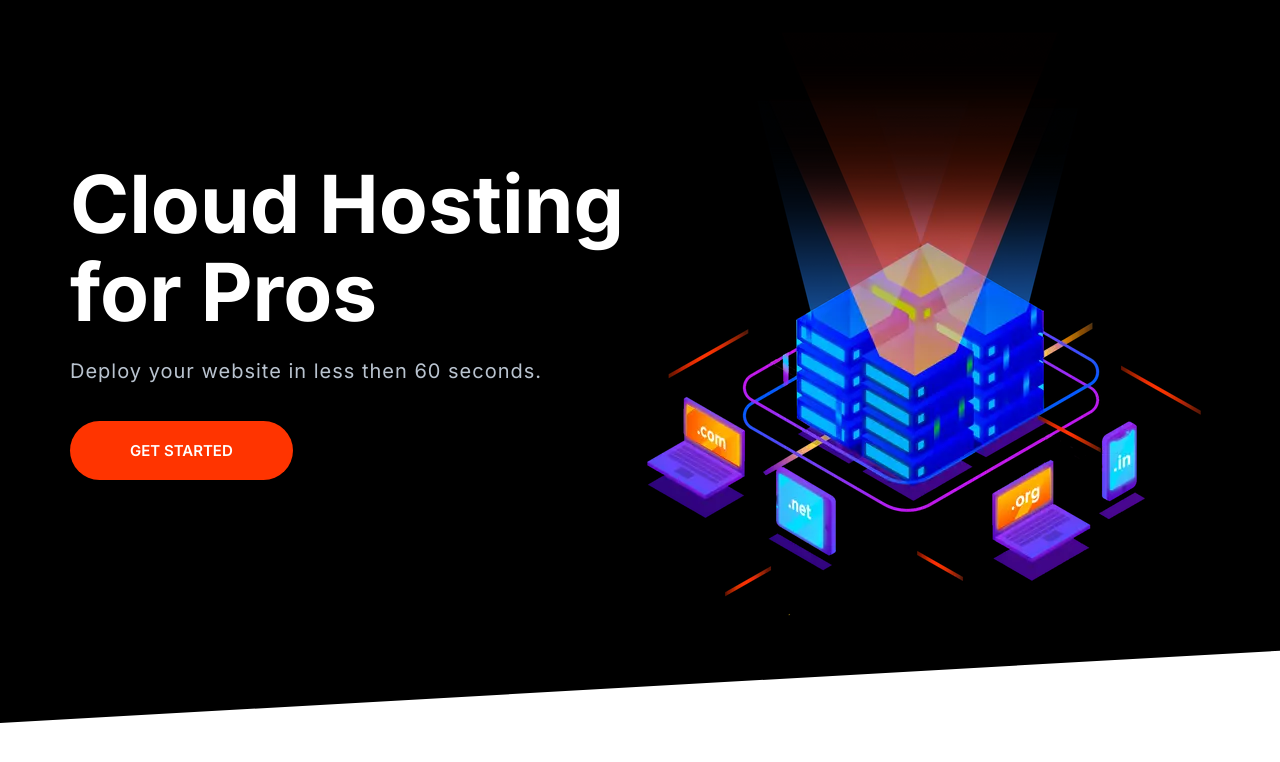
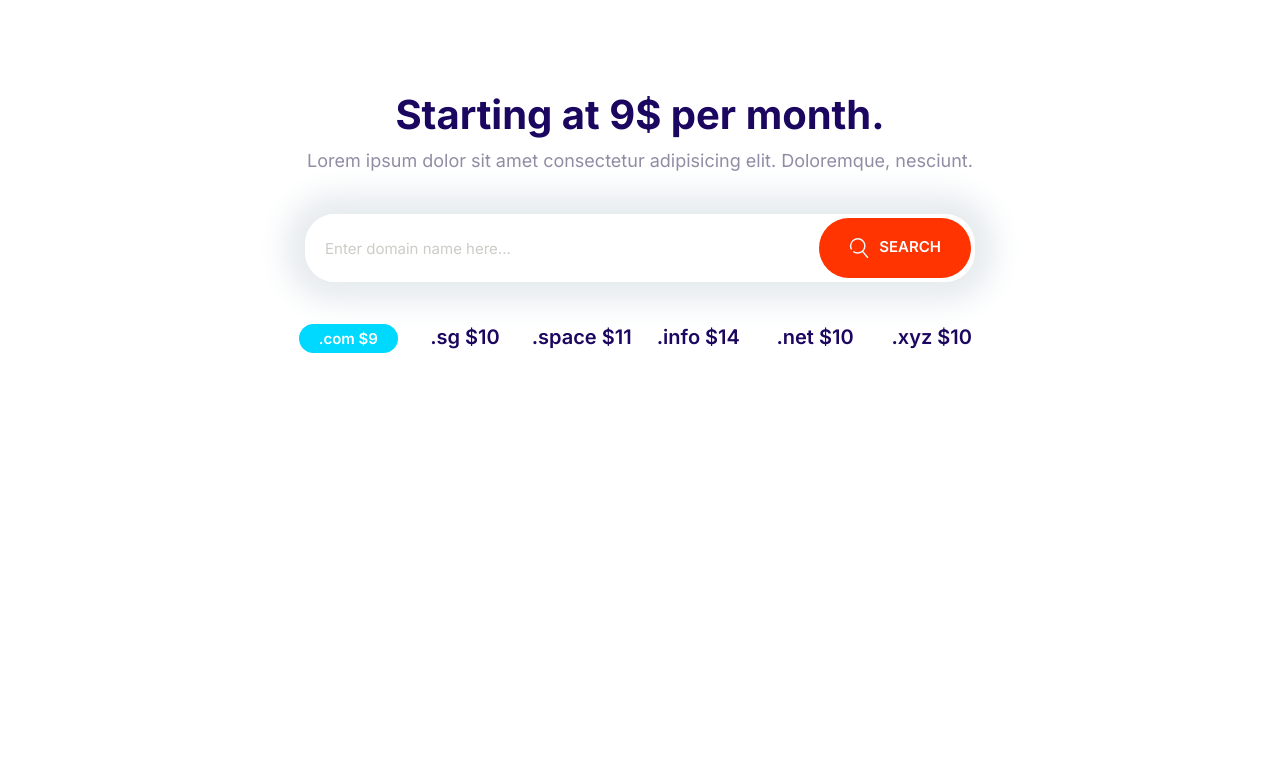
Before and after one commit to sadman59m/sadmans-mosify, a plain HTML site: page index.html in a window 1280 px wide. Drawn offline with Linux system fonts and the light colour scheme.

Commit message:
Define domain block.

```diff
--- a/css/styles.css
+++ b/css/styles.css
@@ -195,6 +195,12 @@ a {
   text-transform: uppercase;
   white-space: nowrap;
 }
+.btn .icon {
+  width: 2rem;
+  height: 2rem;
+  margin-right: 1rem;
+  vertical-align: middle;
+}
 .btn--primary {
   background: var(--color-primary);
   color: #fff;
@@ -266,7 +272,7 @@ a {
 .input-group .input {
   border: 0;
   flex-grow: 1;
-  padding: 1rem 1.5rem;
+  padding: 1.5rem 2rem;
 }
 .input-group .btn {
   margin: 4px;
@@ -625,3 +631,28 @@ a {
     align-self: center;
   }
 }
+
+/* Block Domain */
+
+.block-domain .input-group {
+  box-shadow: 0 0 30px 20px #e6ebee;
+  border: 0;
+  margin: 4rem auto;
+  max-width: 670px;
+}
+.block-domain__prices {
+  display: grid;
+  grid-template-columns: repeat(3, 1fr);
+  grid-template-rows: repeat(2, 6rem);
+  font-size: 2rem;
+  font-weight: 600;
+  justify-items: center;
+  max-width: 700px;
+  margin: 0 auto;
+}
+
+@media screen and (min-width: 768px) {
+  .block-domain__prices {
+    grid-template-columns: repeat(auto-fit, minmax(10rem, 1fr));
+  }
+}
--- a/index.html
+++ b/index.html
@@ -15,27 +15,34 @@
     <link rel="stylesheet" href="css/styles.css" />
   </head>
   <body>
-    <section class="block block--dark block--skewed-left hero">
-      <div class="container grid grid--1X2">
-        <header class="block__header hero__content">
-          <h1 class="block__heading">Cloud Hosting for Pros</h1>
-          <p class="hero__tagline">
-            Deploy your website in less then 60 seconds.
-          </p>
-          <a href="#" class="btn btn--accent btn--stretched">Get Started</a>
-        </header>
-        <picture>
-          <source
-            type="image/webp"
-            srcset="images/banner.webp 1x, images/banner@2x.webp 2x"
-          />
-          <source
-            type="image/png"
-            srcset="images/banner.png 1x, images/banner@2x.png 2x"
-          />
-          <img class="hero__image" src="images/banner.png" alt=""
-        </picture>
+    <section class="block container block-domain">
+      <header class="block__header">
+        <h2>Starting at 9$ per month.</h2>
+        <p>
+          Lorem ipsum dolor sit amet consectetur adipisicing elit. Doloremque,
+          nesciunt.
+        </p>
+      </header>
+      <div class="input-group">
+        <input
+          type="text"
+          class="input"
+          placeholder="Enter domain name here..."
+        />
+        <button class="btn btn--accent">
+          <svg class="icon icon--white">
+            <use xlink:href="images/sprite.svg#search"></use></svg
+          >Search
+        </button>
       </div>
+      <ul class="list block-domain__prices">
+        <li><span class="badge badge--secondary">.com $9</span></li>
+        <li>.sg $10</li>
+        <li>.space $11</li>
+        <li>.info $14</li>
+        <li>.net $10</li>
+        <li>.xyz $10</li>
+      </ul>
     </section>
     <script src="js/main.js"></script>
   </body>
```
Also changed, not shown: components/domain-block.html (added, +25 -0 lines).
